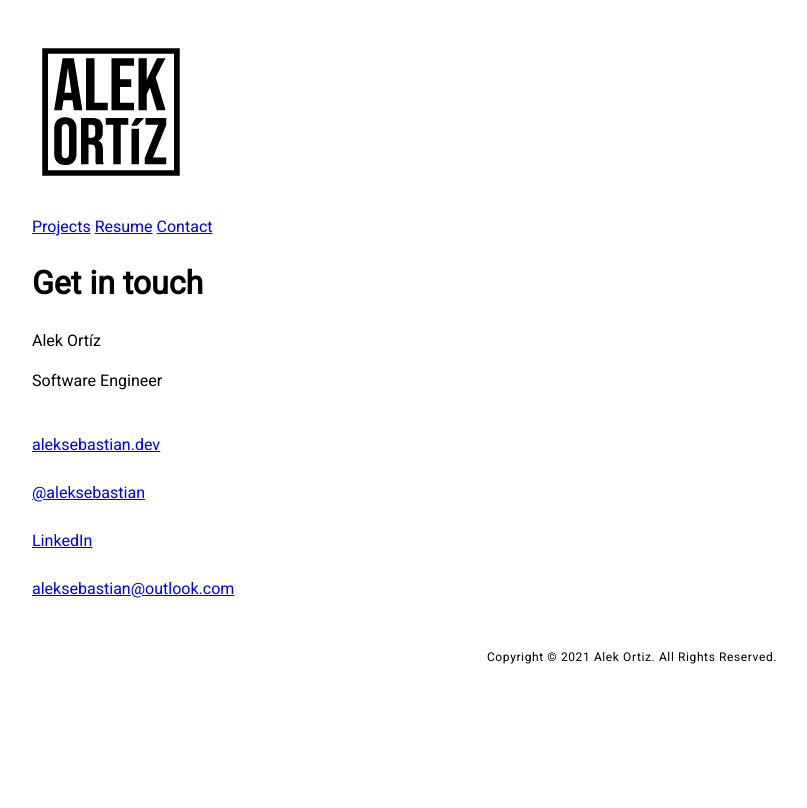
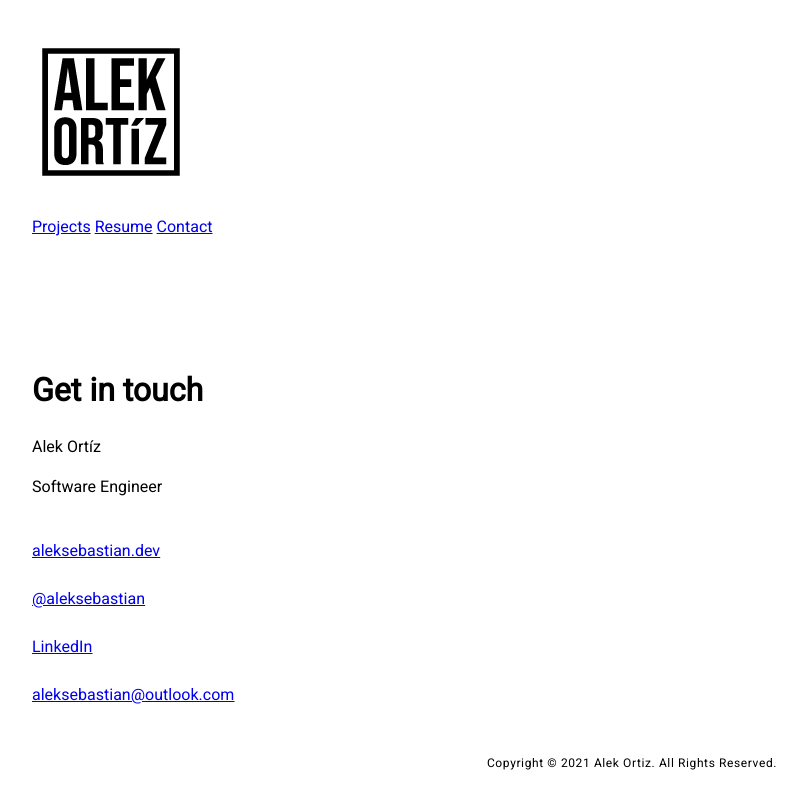
Before and after one commit to aleksebastian/portfolio-site, a SvelteKit app: page /contact in a window 1280 px wide. Shown: the top 808 px of the page, without its empty margins (8-815 px from the left). Built offline with nearby package versions, Linux system fonts and the light colour scheme; some icons are missing.

Commit message:
Fixed nav

```diff
--- a/src/routes/+layout.svelte
+++ b/src/routes/+layout.svelte
@@ -11,7 +11,7 @@
 	onMount(() => (mounted = true));
 </script>
 
-<div
+<main
 	style={$isMobileNavOpen && current !== '/contact' ? 'overflow:hidden' : null}
 	class="p-8 max-w-7xl mx-auto overflow-x-hidden font-body"
 >
@@ -19,16 +19,20 @@
 		<MediaQuery query="(max-width: 480px)" let:matches>
 			{#if matches}
 				<MobileNav {current} />
+				<slot />
 			{:else}
 				<Nav {current} />
+				<div class="mt-32">
+					<slot />
+				</div>
 			{/if}
 		</MediaQuery>
-		<slot />
+
 		<p class="text-xs tracking-wider mt-12 text-center">
 			Copyright © 2021 Alek Ortiz. All Rights Reserved.
 		</p>
 	{/if}
-</div>
+</main>
 
 <style>
 	@tailwind base;
--- a/src/routes/_components/nav/Nav.svelte
+++ b/src/routes/_components/nav/Nav.svelte
@@ -6,9 +6,19 @@
 	export let current;
 	const unselectedLinkClass = 'transition ease-in-out text-lg hover:text-blue-500';
 	const selectedLinkClass = 'text-lg text-red-900 dark:text-blue-200 underline';
+
+	let y;
+	$: y > 0
+		? (navScrollClass = 'py-2 shadow-md dark:bg-[#1e1e1e] ')
+		: (navScrollClass = 'dark:bg-[#121212] py-4');
+	let navScrollClass;
 </script>
 
-<nav class="flex justify-between dark:bg-[#121212] dark:text-white w-full mb-12">
+<svelte:window bind:scrollY={y} />
+
+<nav
+	class={`ease-in-out transition-all duration-300 max-w-7xl top-0 left-0 px-8 fixed z-10 flex justify-between bg-white box-s dark:text-white w-full mb-12 ${navScrollClass}`}
+>
 	<a href="/" class="w-20 h-auto">
 		<img
 			width="158"
--- a/tailwind.config.cjs
+++ b/tailwind.config.cjs
@@ -36,7 +36,8 @@ module.exports = {
 				body: ['Heebo', 'sans-serif']
 			},
 			boxShadow: {
-				card: 'rgba(9, 30, 66, 0.25) 0px 4px 8px -2px, rgba(9, 30, 66, 0.08) 0px 0px 0px 1px'
+				card: 'rgba(9, 30, 66, 0.25) 0px 4px 8px -2px, rgba(9, 30, 66, 0.08) 0px 0px 0px 1px',
+				scrolledNav: 'rgba(0, 0, 0, 0.08) 0px 1px 12px'
 			}
 		}
 	},
```
